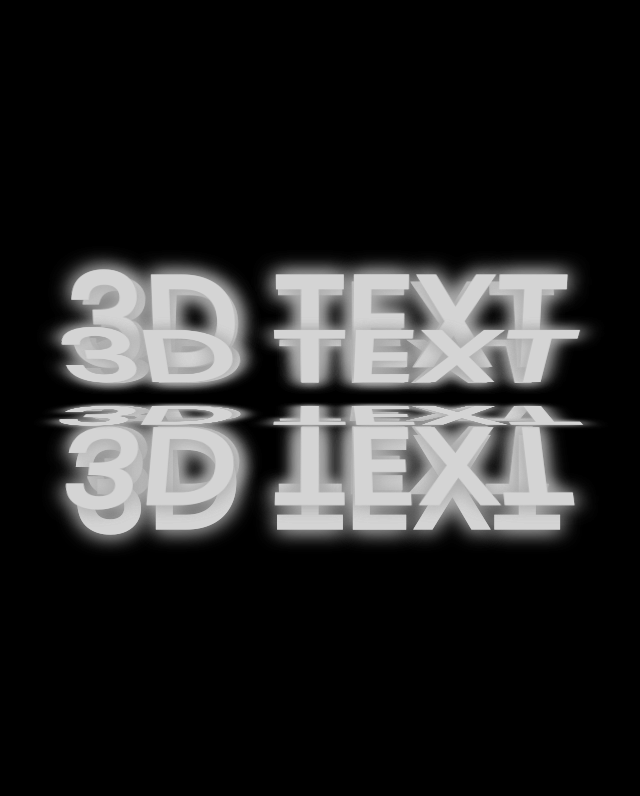
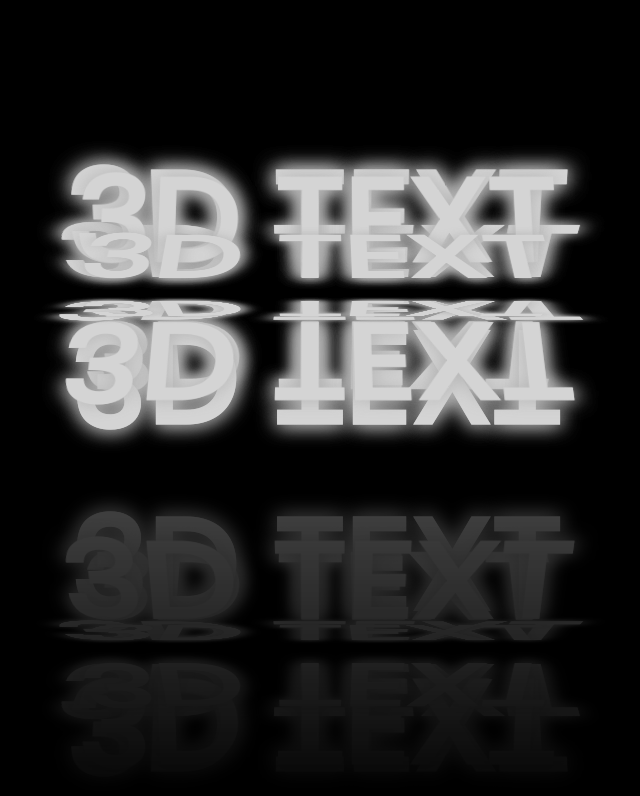
Before and after one commit to IMythx/3D-Text, a plain HTML site: page home.html in a window 1280 px wide. Shown: the top 796 px of the page, without its empty margins (325-965 px from the left). Drawn offline with Linux system fonts and the light colour scheme.

Commit message:
Add files via upload

```diff
--- a/style.css
+++ b/style.css
@@ -19,6 +19,9 @@ body {
   transform-style: preserve-3d;
   text-align: center;
   perspective: 1500px;
+  -webkit-box-reflect: below 1px linear-gradient(transparent, #0005);
+  position: absolute;
+  top: 15%;
 }
 
 p {
@@ -28,7 +31,7 @@ p {
   position: absolute;
   font-size: 8em;
   font-weight: bold;
-  text-shadow: 0 0 20px rgb(172, 172, 172);
+  text-shadow: 0 0 20px rgb(177, 177, 177);
   /* -webkit-text-stroke: 0.1rem #fff; */
   letter-spacing: 1px;
   animation: animate 18s linear infinite;
```
